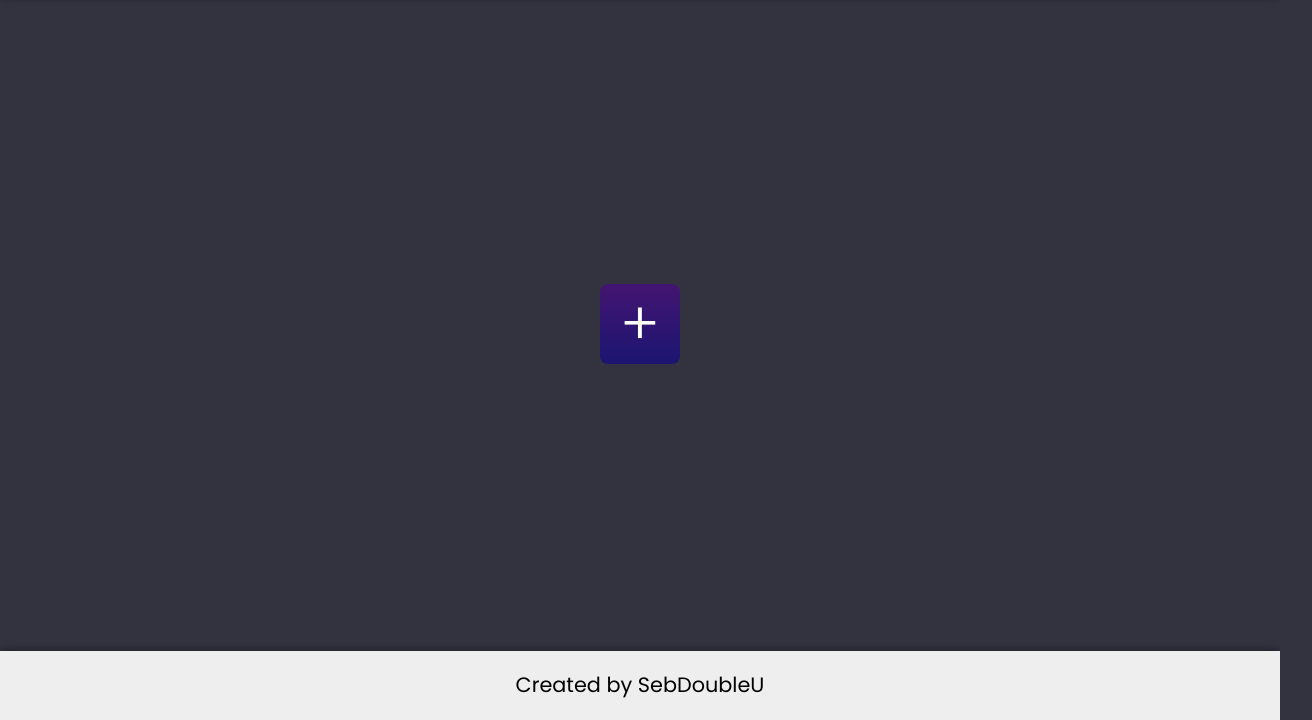
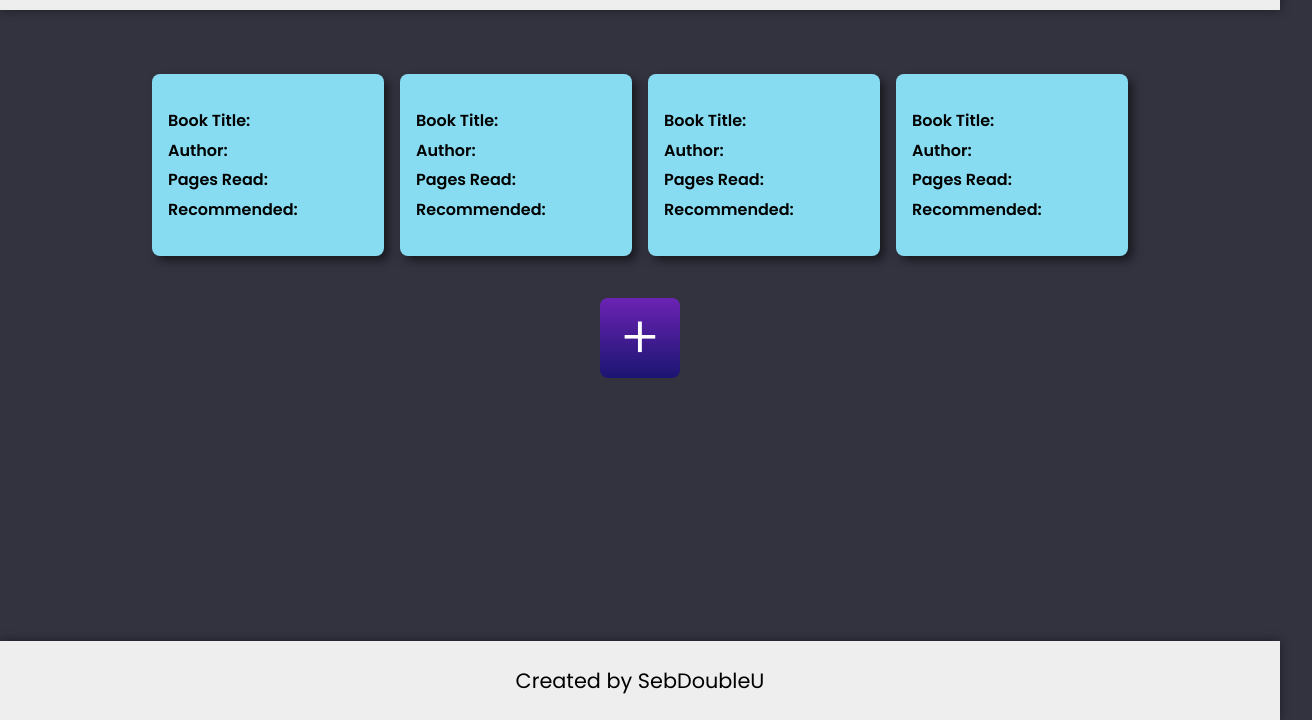
Before and after one commit to SebTheDeveloper/book-library, a plain HTML site: page index.html in a window 1280 px wide. Shown: the part 80-800 px from the top of the page, 1312 px wide, since content can reach past the window. Drawn offline with Linux system fonts and the light colour scheme.

Commit message:
add flex layout for book cards

```diff
--- a/index.html
+++ b/index.html
@@ -26,8 +26,8 @@
           <input type="text" placeholder="Name of Book" required autofocus>
           <input type="text" placeholder="Author" required>
           <input type="number" placeholder="Number of Pages" required>
-          <input type="number" placeholder="Read Pages" required>
-          <label for="read">Have You Read It?</label>
+          <input type="number" placeholder="# of Pages Read" required>
+          <label for="read">Would you recommend it?</label>
           <input type="checkbox" id="read">
         </div>
         <div class="bottom-modal">
@@ -36,6 +36,32 @@
         </div>
       </form>
     </div>
+    <div class="library">
+      <div class="book">
+        <p>Book Title: </p>
+        <p>Author: </p>
+        <p>Pages Read: </p>
+        <p class="recommended">Recommended: </p>
+      </div>
+      <div class="book">
+        <p>Book Title: </p>
+        <p>Author: </p>
+        <p>Pages Read: </p>
+        <p class="recommended">Recommended: </p>
+      </div>
+      <div class="book">
+        <p>Book Title: </p>
+        <p>Author: </p>
+        <p>Pages Read: </p>
+        <p class="recommended">Recommended: </p>
+      </div>
+      <div class="book">
+        <p>Book Title: </p>
+        <p>Author: </p>
+        <p>Pages Read: </p>
+        <p class="recommended">Recommended: </p>
+      </div>
+    </div>
     <div class="add-book">+</div>
   </main>
   <footer>
--- a/style.css
+++ b/style.css
@@ -30,14 +30,13 @@ footer, header, hgroup, menu, nav, section {
 }
 body {
   overflow-x: hidden;
-	line-height: 1;
   font-family: 'Poppins', sans-serif;
   min-height: 100vh;
   width: 100%;
   display: flex;
   flex-direction: column;
   align-items: center;
-  justify-content: space-between;
+  justify-content: center;
   background-color: var(--bg);
 }
 ol, ul {
@@ -56,7 +55,7 @@ table {
 	border-spacing: 0;
 }
 :root {
-  --purple: #431571;
+  --purple: #6b23b3;
   --bg: rgb(50, 51, 63);
   --button-gradient: linear-gradient(var(--purple), #1b1571);
 }
@@ -97,10 +96,12 @@ header button {
 }
 main {
   width: 100%;
+  flex-grow: 1;
   display: flex;
   align-items: center;
   flex-direction: column;
-  justify-content: space-between;
+  padding: 2rem;
+  gap: 10px;
   color: white;
 }
 .add-book {
@@ -125,7 +126,7 @@ main {
 }
 
 .form-modal {
-  position: absolute;
+  position: fixed;
   top: 0;
   bottom: 0;
   right: 0;
@@ -145,6 +146,7 @@ form {
   background-color: #eee;
   justify-content: space-between;
   border-radius: 8px;
+  box-shadow: 2px 10px 15px #00000080;
 }
 form, .inputs {
   display: flex;
@@ -202,6 +204,37 @@ label {
   width: 65%;
   background-color: rgb(0, 160, 0);
 }
+.library {
+  display: flex;
+  gap: 1rem;
+  margin: 1rem;
+  height: 100%;
+  padding: 1rem;
+  align-items: center;
+  justify-content: center;
+  flex-wrap: wrap;
+  color: black;
+  font-weight: 600;
+}
+.book {
+  display: flex;
+  flex-direction: column;
+  justify-content: center;
+  gap: .3rem;
+  min-height: 150px;
+  min-width: 200px;
+  padding: 1rem;
+  border-radius: 8px;
+  background-color: rgb(135, 220, 241);
+  box-shadow: 5px 5px 10px #00000080;
+  transition: all .4s ease-in-out;
+}
+.book:hover {
+  transform: scale(1.05);
+}
+.book span {
+  font-weight: 400;
+}
 footer p {
   opacity: 0;
   animation: fade-in 1s ease-in-out .3s forwards;
```
Also changed, not shown: images/checkmark-svgrepo-com.svg (added).
